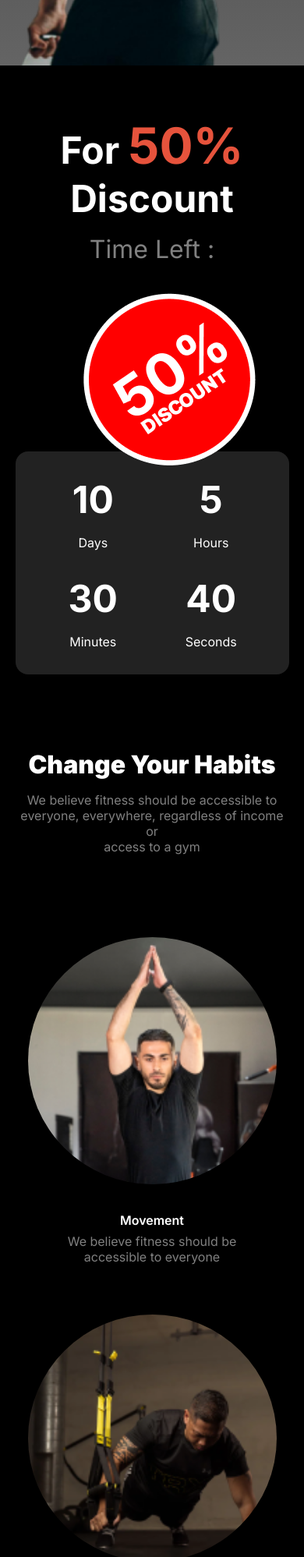
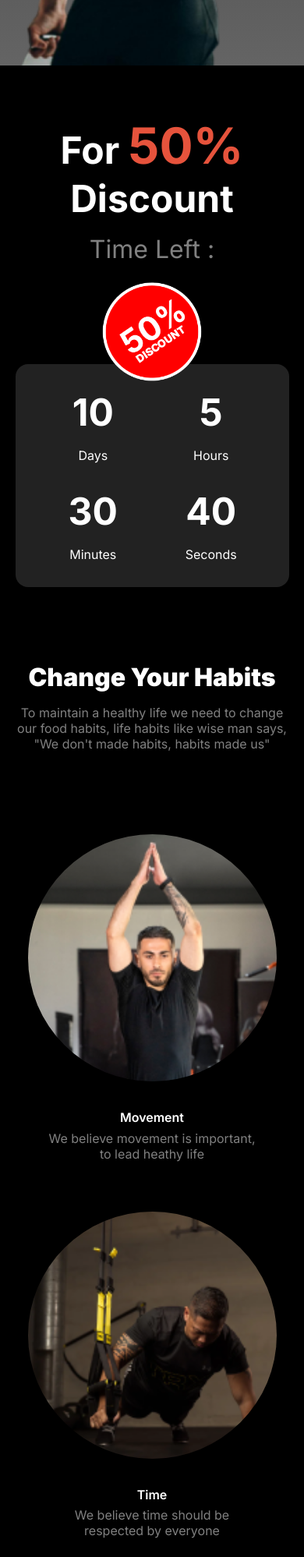
Before and after one commit to naabir/assignment-2, a plain HTML site: page index.html in a window 390 px wide. Shown: the part 1083-3080 px from the top of the page at 78% size. Drawn offline with Linux system fonts and the light colour scheme; a web font is replaced by a local one.

Commit message:
modify some part like offer , run part

```diff
--- a/css/style.css
+++ b/css/style.css
@@ -247,7 +247,8 @@ body{
 .offer-items img{
     position: absolute;
     right: 0;
-    top: -245px;
+    top: -115%;
+    width: 20%;
 }
 /* =============== habit part start here =============== */
 .habit-title{
@@ -326,9 +327,9 @@ body{
 .run-img img{
     width: 100%;
     height: 100%;
-    border-radius: 1rem;
-    transform: scale(1.7);
+    transform: scale(1.8) translateX(-10%);
     object-fit: cover;
+
 }
 
 .bmi-content{
@@ -598,7 +599,12 @@ input,select:focus-visible{
         font-size: 1rem;
     }
     .offer-dis{
-        margin-bottom: 15rem;
+        margin-bottom: 8rem;
+    }
+    .offer-items img{
+        width: 50%;
+        top: -45%;
+        right: 25%;
     }
     .habit-title{
         padding-top:3rem ;
--- a/index.html
+++ b/index.html
@@ -92,27 +92,27 @@
         <section id="unique-color-3">
             <div class="container">
                 <h3 class="habit-title">Change Your Habits</h3>
-                <p class="habit-dis">We believe fitness should be accessible to everyone, everywhere, regardless of income or <br> access to a gym</p>
+                <p class="habit-dis">To maintain a healthy life we need to change our food habits, life habits like wise man says,<br>"We don't made habits, habits made us"</p>
                <div class="habit-section">
                     <div class="habit-item">
                         <img src="./images/image- 2.png" alt="not found">
                         <h4>Movement</h4>
-                        <p>We believe fitness should be <br> accessible to everyone</p>
+                        <p>We believe movement is important,<br> to lead heathy life</p>
                     </div>
                     <div class="habit-item">
                         <img src="./images/image -3.png" alt="not found">
                         <h4>Time</h4>
-                        <p>We believe fitness should be <br> accessible to everyone</p>
+                        <p>We believe time should be <br> respected by everyone</p>
                     </div>
                     <div class="habit-item">
                         <img src="./images/image- 4.png" alt="not found">
                         <h4>Practice</h4>
-                        <p>We believe fitness should be <br> accessible to everyone</p>
+                        <p>We believe Practice makes a <br> man perfect like older say</p>
                     </div>
                     <div class="habit-item" id="habit-special">
                         <img src="./images/image- 5.png" alt="not found">
                         <h4>Weight Loss</h4>
-                        <p>We believe fitness should be <br> accessible to everyone</p>
+                        <p>We need to balance our <br> weight</p>
                     </div>
 
                </div>
@@ -129,9 +129,7 @@
                     <div class="run-section">
                         <div class="run-content">
                             <h2>Run an Extra<br>Mile Easily</h2>
-                            <p>We believe fitness should be accessible to everyone, <br>
-                                everywhere, regardless of income or access to a gym. With <br>
-                                hundreds of professional workouts</p>
+                            <p>We are here to motivate you with some special activities, like marathon, jogging, climb mountain. <br> We want everyone to maintain a good, healthy body to live a long life. </p>
                             <div class="btn">
                                 <button class="primary-btn" id="spe-btn">Join Now</button>
                             </div>
@@ -143,7 +141,7 @@
 
                     <div class="bmi-content">
                         <h2>BMI Calculator</h2>
-                        <p>We believe fitness should be accessible to everyone, everywhere, regardless of income or <br> access to a gym</p>
+                        <p>Body mass index (BMI) is a measure of body fat based on height and weight that applies to adult men and women. </p>
                     </div>
             </div>
         </section>
@@ -185,7 +183,7 @@
 
                     <div class="bmi-item-2">
                         <h3>Calculate Your BMI</h3>
-                        <p>We believe fitness should be accessible to everyone, everywhere, regardless of <br> income or access to a gym. </p>
+                        <p>Free Body Mass Index calculator gives out the BMI value and categorizes BMI based on provided information from WHO and CDC for both adults and children. </p>
                         <form class="bmi-input">
                             <input type="text" placeholder="Height/Cm">
                             <input type="text" placeholder="Weight/Kg">
```
